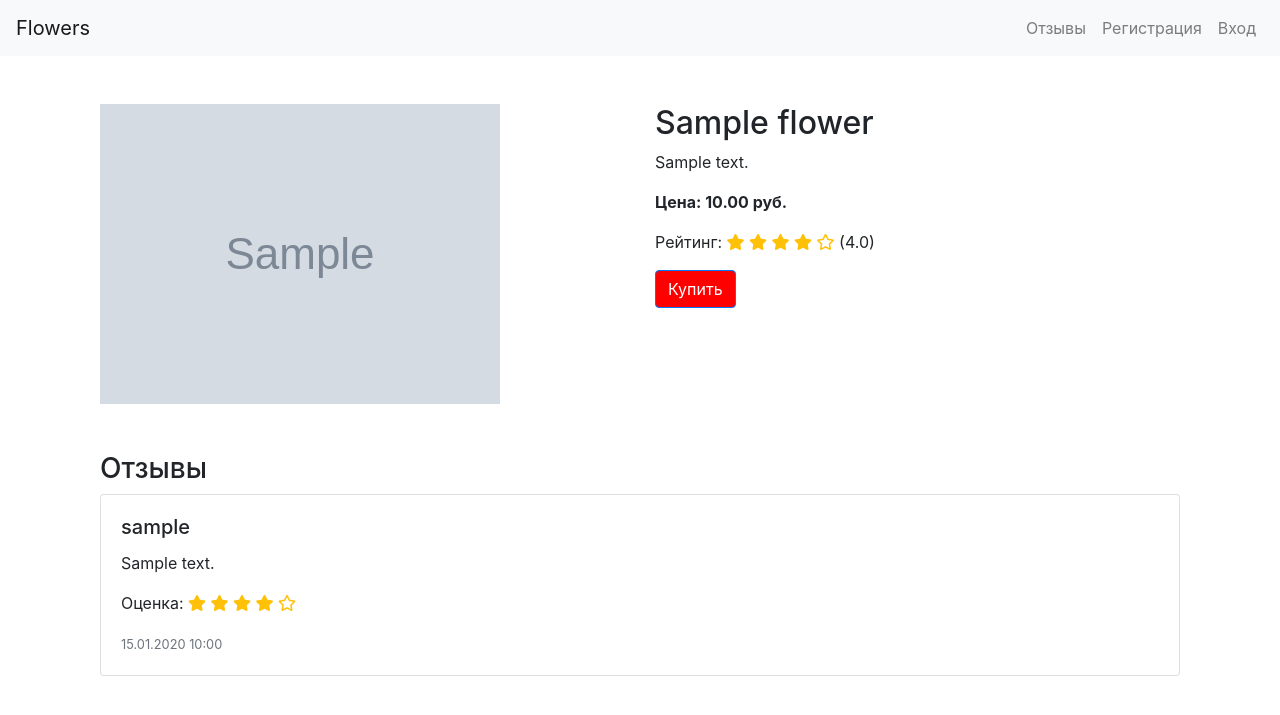
After one commit to elizarov09/Flowers_Django_project, a Django app: page /catalog/flower/1/ in a window 1280 px wide. The commit adds this page. Shown: the top 715 px of the page. Run offline with Django 5.2, Linux system fonts and the light colour scheme; tables that the repository leaves empty hold one stand-in row (values such as "Sample post"); grey boxes marked "Sample" are stand-in pictures; some libraries are stand-ins or nearby versions.

Commit message:
4.0_otzyv_reiting

```diff
--- a/flowers_project/catalog/models.py
+++ b/flowers_project/catalog/models.py
@@ -3,6 +3,7 @@
 from django.db import models
 from django.contrib.auth.models import User
 from django.utils import timezone
+from django.core.validators import MinValueValidator, MaxValueValidator
 
 class Flower(models.Model):
     name = models.CharField(max_length=100, verbose_name="Название")
@@ -49,3 +50,23 @@ class OrderItem(models.Model):
 
     def __str__(self):
         return f"{self.flower.name} x {self.quantity}"
+
+class Review(models.Model):
+    user = models.ForeignKey(User, on_delete=models.CASCADE)
+    order = models.ForeignKey(Order, on_delete=models.CASCADE, related_name='reviews')
+    text = models.TextField(verbose_name="Отзыв", default="")  # Добавьте default=""
+    created_at = models.DateTimeField(auto_now_add=True)
+
+    def __str__(self):
+        return f'Review by {self.user.username} for Order {self.order.id}'
+
+class FlowerRating(models.Model):
+    review = models.ForeignKey(Review, on_delete=models.CASCADE, related_name='flower_ratings')
+    flower = models.ForeignKey(Flower, on_delete=models.CASCADE, related_name='ratings')
+    rating = models.IntegerField(
+        validators=[MinValueValidator(1), MaxValueValidator(5)],
+        verbose_name="Рейтинг"
+    )
+
+    def __str__(self):
+        return f'Rating {self.rating} for {self.flower.name} in Review {self.review.id}'
--- /dev/null
+++ b/flowers_project/catalog/templates/catalog/flower_detail.html
@@ -0,0 +1,65 @@
+<!-- catalog/templates/catalog/flower_detail.html -->
+
+{% extends "base.html" %}
+
+{% block content %}
+<div class="container mt-5">
+    <div class="row">
+        <div class="col-md-6">
+            {% if flower.image %}
+            <img src="{{ flower.image.url }}" class="img-fluid" alt="{{ flower.name }}">
+            {% else %}
+            <p>Изображение отсутствует</p>
+            {% endif %}
+        </div>
+        <div class="col-md-6">
+            <h2>{{ flower.name }}</h2>
+            <p>{{ flower.description }}</p>
+            <p><strong>Цена: {{ flower.price }} руб.</strong></p>
+            {% if flower.avg_rating %}
+                <p>
+                    Рейтинг:
+                    {% for i in "12345"|make_list %}
+                        {% if forloop.counter <= flower.avg_rating %}
+                            <i class="fas fa-star text-warning"></i>
+                        {% else %}
+                            <i class="far fa-star text-warning"></i>
+                        {% endif %}
+                    {% endfor %}
+                    ({{ flower.avg_rating|floatformat:1 }})
+                </p>
+            {% else %}
+                <p>Нет оценок</p>
+            {% endif %}
+            <a href="{% url 'add_to_cart' flower.id %}" class="btn btn-primary" style="background-color: red; color: white;">Купить</a>
+        </div>
+    </div>
+
+    <h3 class="mt-5">Отзывы</h3>
+    {% for review in reviews %}
+        <div class="card mb-3">
+            <div class="card-body">
+                <h5 class="card-title">{{ review.user.username }}</h5>
+                <p class="card-text">{{ review.text }}</p>
+                <p class="card-text">
+                    {% for rating in review.flower_ratings.all %}
+                        {% if rating.flower == flower %}
+                            Оценка:
+                            {% for i in "12345"|make_list %}
+                                {% if forloop.counter <= rating.rating %}
+                                    <i class="fas fa-star text-warning"></i>
+                                {% else %}
+                                    <i class="far fa-star text-warning"></i>
+                                {% endif %}
+                            {% endfor %}
+                        {% endif %}
+                    {% endfor %}
+                </p>
+                <p class="card-text"><small class="text-muted">{{ review.created_at|date:"d.m.Y H:i" }}</small></p>
+            </div>
+        </div>
+    {% empty %}
+        <p>Пока нет отзывов об этом букете.</p>
+    {% endfor %}
+</div>
+{% endblock %}
--- a/flowers_project/catalog/templates/catalog/order_history.html
+++ b/flowers_project/catalog/templates/catalog/order_history.html
@@ -15,6 +15,7 @@
                     <th>Статус</th>
                     <th>Товары</th>
                     <th>Действия</th>
+                    <th>Отзыв</th>
                 </tr>
             </thead>
             <tbody>
@@ -34,6 +35,9 @@
                     <td>
                         <a href="{% url 'repeat_order' order.id %}" class="btn btn-secondary btn-sm">Повторить заказ</a>
                     </td>
+                    <td>
+                        <a href="{% url 'add_review' order.id %}" class="btn btn-primary btn-sm">Оставить отзыв</a>
+                    </td>
                 </tr>
                 {% endfor %}
             </tbody>
--- a/flowers_project/catalog/urls.py
+++ b/flowers_project/catalog/urls.py
@@ -1,7 +1,8 @@
 # catalog/urls.py
 
 from django.urls import path
-from .views import flower_catalog, add_to_cart, view_cart, remove_from_cart, order_confirmation, order_history, repeat_order
+from .views import flower_catalog, add_to_cart, view_cart, remove_from_cart, order_confirmation, order_history, repeat_order, add_review, reviews, flower_detail
+from . import views
 
 urlpatterns = [
     path('', flower_catalog, name='flower_catalog'),
@@ -10,5 +11,8 @@ urlpatterns = [
     path('order-confirmation/', order_confirmation, name='order_confirmation'),
     path('order-history/', order_history, name='order_history'),
     path('remove-from-cart/<int:item_id>/', remove_from_cart, name='remove_from_cart'),
-    path('repeat-order/<int:order_id>/', repeat_order, name='repeat_order'),  # Новый маршрут
+    path('repeat-order/<int:order_id>/', repeat_order, name='repeat_order'),
+    path('add-review/<int:order_id>/', views.add_review, name='add_review'),  # Новый маршрут
+    path('reviews/', views.reviews, name='reviews'),
+    path('flower/<int:flower_id>/', flower_detail, name='flower_detail'),
 ]
--- a/flowers_project/catalog/views.py
+++ b/flowers_project/catalog/views.py
@@ -2,8 +2,9 @@
 from django.shortcuts import render, get_object_or_404, redirect
 from django.contrib.auth.decorators import login_required
 from django.contrib import messages
-from .models import Flower, CartItem, Order, OrderItem
-from .forms import OrderForm
+from .models import Flower, CartItem, Order, OrderItem, Review
+from .forms import OrderForm, ReviewForm
+from django.db.models import Avg
 import requests
 import logging
 
@@ -52,8 +53,7 @@ def send_telegram_message(order, cart_items):
 
 # Основные представления
 def flower_catalog(request):
-    flowers = Flower.objects.all()
-    print(f"Количество цветов: {flowers.count()}")  # Отладочная информация
+    flowers = Flower.objects.annotate(avg_rating=Avg('ratings__rating'))
     return render(request, 'catalog/flower_catalog.html', {'flowers': flowers})
 
 @login_required
@@ -158,3 +158,42 @@ def repeat_order(request, order_id):
 
     messages.success(request, "Товары из заказа добавлены в вашу корзину.")
     return redirect('view_cart')
+
+
+@login_required
+def add_review(request, order_id):
+    order = get_object_or_404(Order, id=order_id, user=request.user)
+
+    if request.method == 'POST':
+        form = ReviewForm(request.POST)
+        if form.is_valid():
+            review = form.save(commit=False)
+            review.order = order
+            review.user = request.user
+            review.save()
+
+            # Сохранение рейтингов для каждого букета в заказе
+            for item in order.order_items.all():
+                rating = request.POST.get(f'rating_{item.flower.id}')
+                if rating:
+                    review.flower_ratings.create(flower=item.flower, rating=int(rating))
+
+            messages.success(request, "Ваш отзыв успешно добавлен.")
+            return redirect('order_history')
+    else:
+        form = ReviewForm()
+
+    return render(request, 'catalog/add_review.html', {
+        'form': form,
+        'order': order
+    })
+
+def reviews(request):
+    reviews = Review.objects.all().order_by('-created_at')
+    return render(request, 'catalog/reviews.html', {'reviews': reviews})
+
+
+def flower_detail(request, flower_id):
+    flower = get_object_or_404(Flower.objects.annotate(avg_rating=Avg('ratings__rating')), id=flower_id)
+    reviews = Review.objects.filter(flower_ratings__flower=flower).order_by('-created_at')
+    return render(request, 'catalog/flower_detail.html', {'flower': flower, 'reviews': reviews})
--- a/flowers_project/templates/base.html
+++ b/flowers_project/templates/base.html
@@ -7,6 +7,7 @@
     <meta name="viewport" content="width=device-width, initial-scale=1.0">
     <title>Flowers</title>
     <link rel="stylesheet" href="https://stackpath.bootstrapcdn.com/bootstrap/4.5.2/css/bootstrap.min.css">
+    <link rel="stylesheet" href="https://cdnjs.cloudflare.com/ajax/libs/font-awesome/5.15.3/css/all.min.css">
 </head>
 <body>
     <nav class="navbar navbar-expand-lg navbar-light bg-light">
@@ -16,12 +17,15 @@
         </button>
         <div class="collapse navbar-collapse" id="navbarNav">
             <ul class="navbar-nav ml-auto">
+                <li class="nav-item">
+                    <a class="nav-link" href="{% url 'reviews' %}">Отзывы</a> <!-- Новая ссылка на страницу отзывов -->
+                </li>
                 {% if user.is_authenticated %}
                     <li class="nav-item">
-                        <a class="nav-link" href="{% url 'view_cart' %}">Корзина</a> <!-- Ссылка на корзину -->
+                        <a class="nav-link" href="{% url 'view_cart' %}">Корзина</a>
                     </li>
                     <li class="nav-item">
-                        <a class="nav-link" href="{% url 'order_history' %}">История заказов</a> <!-- Ссылка на историю заказов -->
+                        <a class="nav-link" href="{% url 'order_history' %}">История заказов</a>
                     </li>
                     <li class="nav-item">
                         <a class="nav-link" href="#">{{ user.first_name }} {{ user.last_name }}</a>
@@ -48,5 +52,9 @@
         {% block content %}
         {% endblock %}
     </div>
+
+    <script src="https://code.jquery.com/jquery-3.5.1.slim.min.js"></script>
+    <script src="https://cdn.jsdelivr.net/npm/@popperjs/core@2.5.3/dist/umd/popper.min.js"></script>
+    <script src="https://stackpath.bootstrapcdn.com/bootstrap/4.5.2/js/bootstrap.min.js"></script>
 </body>
 </html>
```
Also changed, not shown: flowers_project/catalog/forms.py (+9 -1 lines), flowers_project/catalog/templates/catalog/add_review.html (added, +31 -0 lines), flowers_project/catalog/templates/catalog/flower_catalog.html (+17 -1 lines), flowers_project/catalog/templates/catalog/reviews.html (added, +33 -0 lines).
